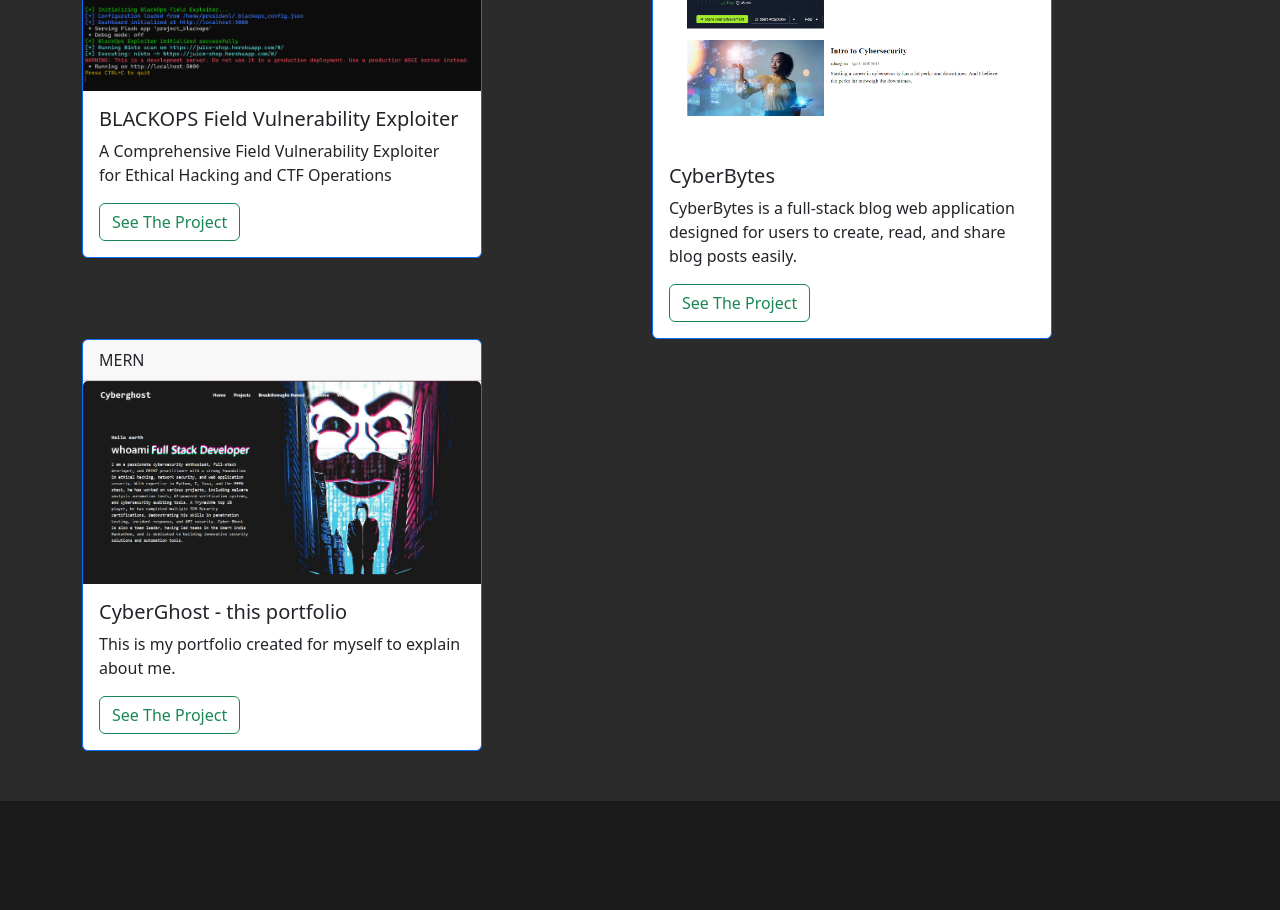
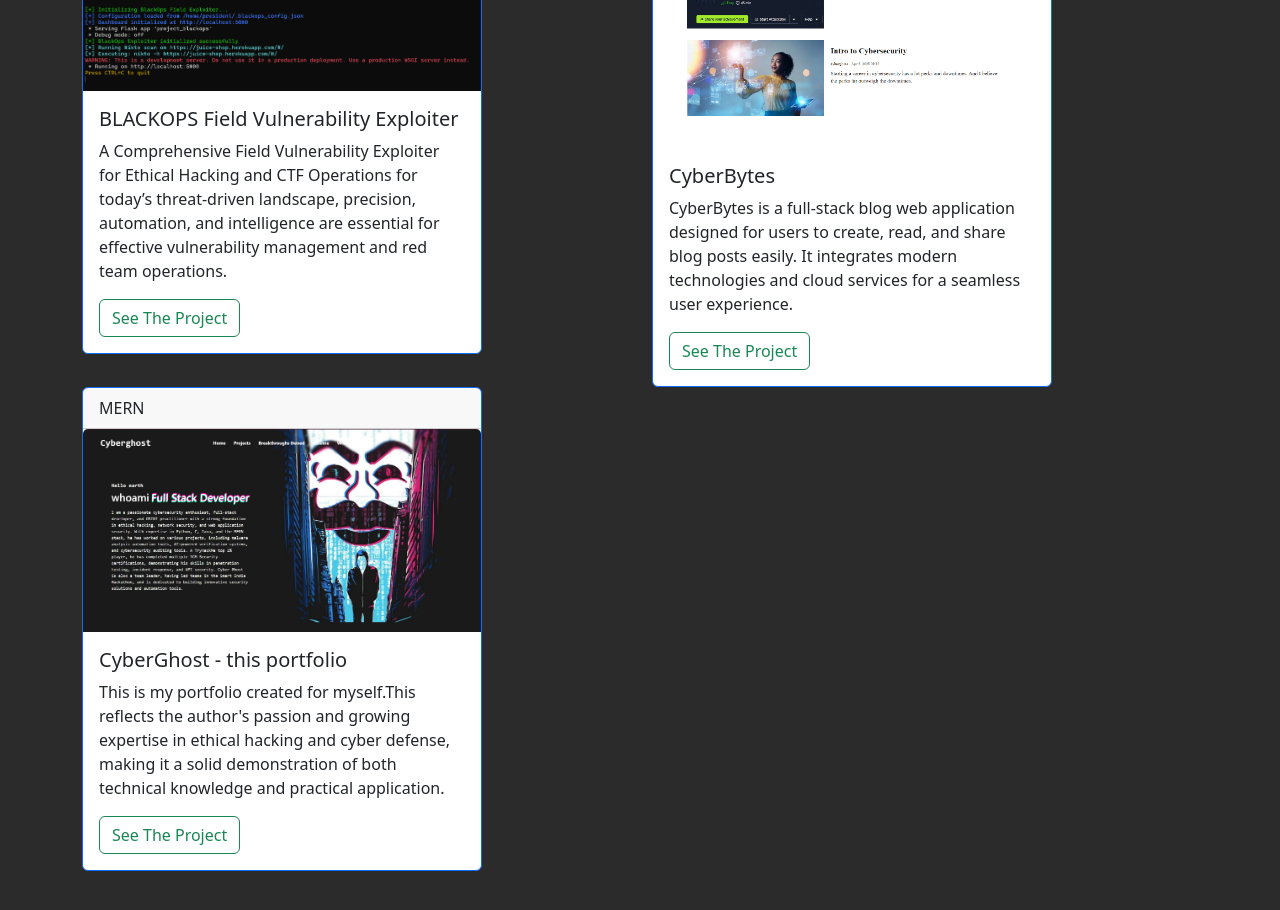
Before and after one commit to liyander/cyberghost, a React (Create React App) app: page /projects in a window 1280 px wide. Shown: the part 2380-3290 px from the top of the page. Before the commit the page ends 3181 px from the top, so only its background shows below. Built offline with nearby package versions, Linux system fonts and the light colour scheme.

Commit message:
updated the website

```diff
--- a/src/projects.jsx
+++ b/src/projects.jsx
@@ -111,7 +111,7 @@ const Project = () => {
       <Card.Body>
         <Card.Title>BLACKOPS Field Vulnerability Exploiter</Card.Title>
         <Card.Text>
-        A Comprehensive Field Vulnerability Exploiter for Ethical Hacking and CTF Operations
+        A Comprehensive Field Vulnerability Exploiter for Ethical Hacking and CTF Operations for today’s threat-driven landscape, precision, automation, and intelligence are essential for effective vulnerability management and red team operations.
         </Card.Text>
         <Button variant="outline-success" href='https://github.com/liyander/blackops-field-vulnerability-exploiter'>See The Project</Button>
       </Card.Body>
@@ -124,7 +124,8 @@ const Project = () => {
       <Card.Body>
         <Card.Title>CyberBytes</Card.Title>
         <Card.Text>
-        CyberBytes is a full-stack blog web application designed for users to create, read, and share blog posts easily.
+        CyberBytes is a full-stack blog web application designed for users to create, read, and share blog posts easily. It integrates modern technologies and cloud services for a seamless user experience.
+
         </Card.Text>
         <Button variant="outline-success" href="cyberbytes-c4wu.vercel.app" target="_blank" >See The Project</Button>
       </Card.Body>
@@ -137,7 +138,7 @@ const Project = () => {
       <Card.Body>
         <Card.Title>CyberGhost - this portfolio</Card.Title>
         <Card.Text>
-        This is my portfolio created for myself to explain about me.
+        This is my portfolio created for myself.This reflects the author's passion and growing expertise in ethical hacking and cyber defense, making it a solid demonstration of both technical knowledge and practical application.
         </Card.Text>
         <Button variant="outline-success" href="https://cyberghost-portfolio.web.app" target="_blank" >See The Project</Button>
       </Card.Body>
```
